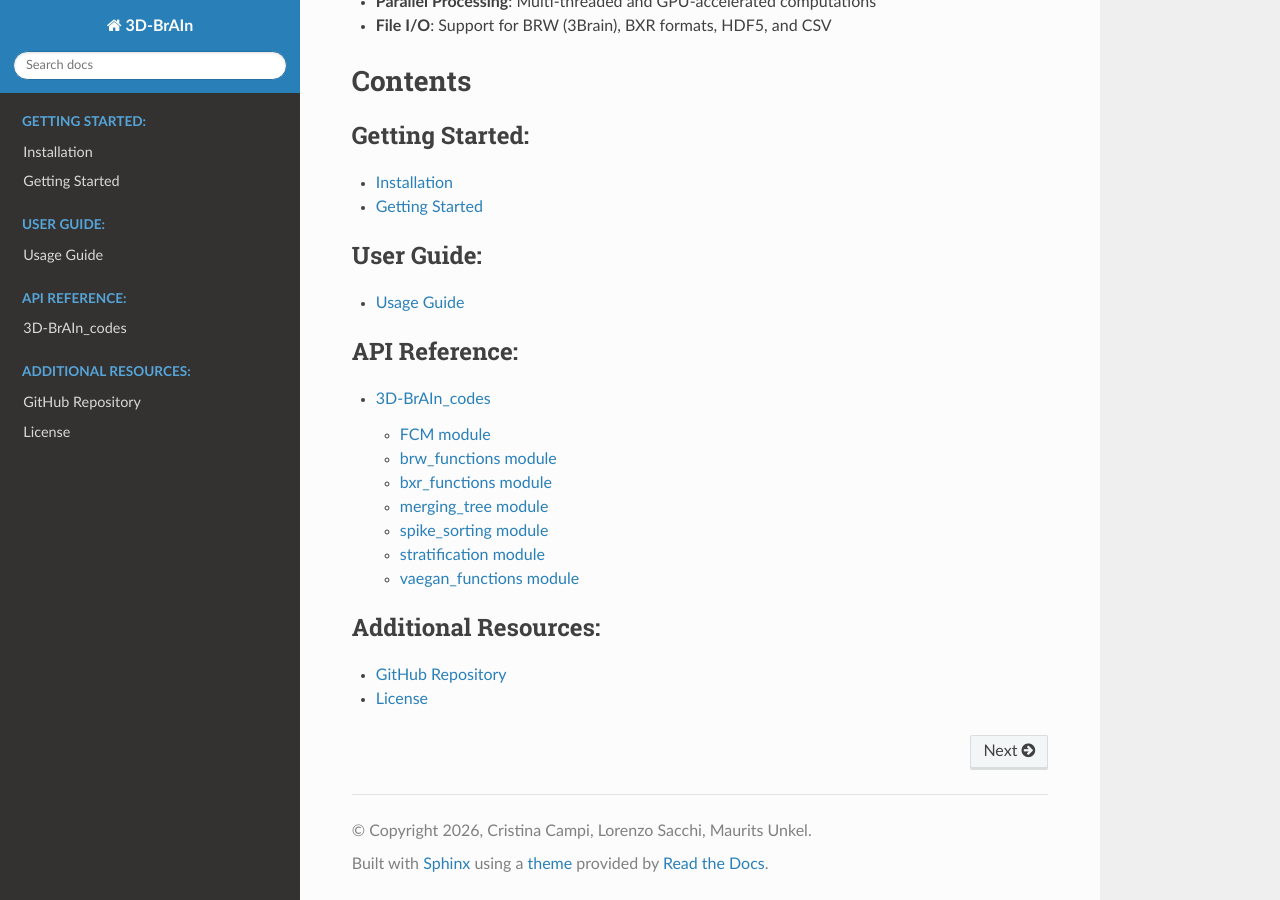
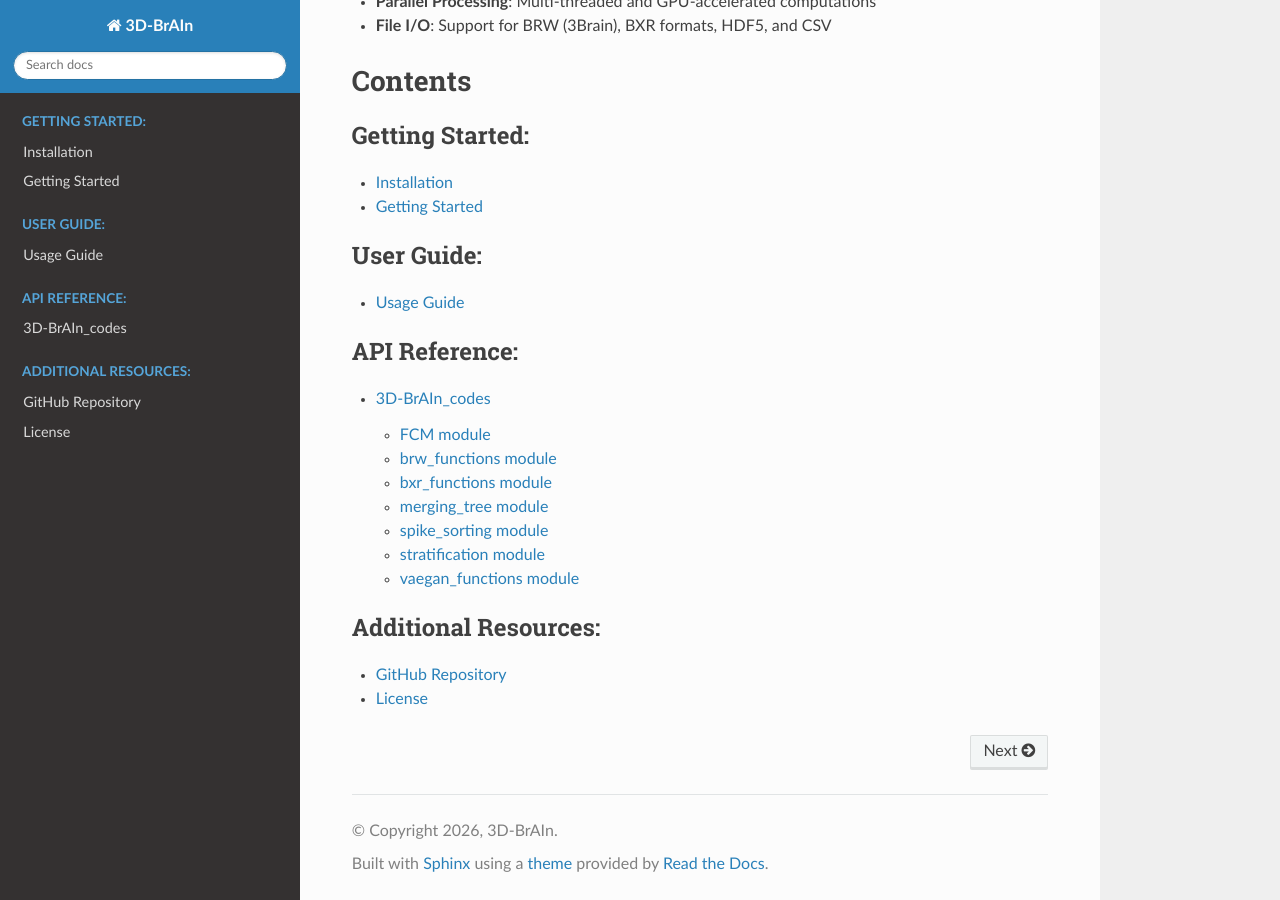
Before and after one commit to cristinacampi/3D-BrAIn_codes, a Sphinx documentation site: the page built from docs/source/index.rst, in a window 1280 px wide and 900 px high, scrolled down 539 px. Built offline with Sphinx 7.4.7 and the Read the Docs theme 3.1.0, drawn with Linux system fonts in a browser that asks for light colours; pages that are not in the unit, such as notebooks, are missing from menus.

Commit message:
refactor: remove author names from project files

```diff
--- a/docs/source/conf.py
+++ b/docs/source/conf.py
@@ -11,8 +11,8 @@ import sys
 sys.path.insert(0, os.path.abspath('../../src'))
 
 project = '3D-BrAIn'
-copyright = '2026, Cristina Campi, Lorenzo Sacchi, Maurits Unkel'
-author = 'Cristina Campi, Lorenzo Sacchi, Maurits Unkel'
+copyright = '2026, 3D-BrAIn'
+author = '3D-BrAIn'
 release = '1.0.0'
 
 # -- General configuration ---------------------------------------------------
--- a/setup.py
+++ b/setup.py
@@ -16,7 +16,6 @@ with open(os.path.join(this_directory, 'requirements.txt'), encoding='utf-8') as
 setup(
     name='3D-BrAIn',
     version='1.0.0',
-    author='Cristina Campi, Lorenzo Sacchi, Maurits Unkel',
     author_email='cristina.campi@unige.it',
     description='3D Brain Activity In vitro Network: Spike sorting, clustering, and GAN-based signal synthesis for MEA data',
     long_description=long_description,
--- a/src/brain_3d/__init__.py
+++ b/src/brain_3d/__init__.py
@@ -4,7 +4,7 @@ A package for spike sorting, clustering, and GAN-based signal synthesis for MEA
 """
 
 __version__ = '1.0.0'
-__author__ = 'Cristina Campi, Lorenzo Sacchi, Maurits Unkel'
+__author__ = '3D-BrAIn Team'
 
 from . import brw_functions
 from . import bxr_functions
```
Also changed, not shown: 1 other file.
